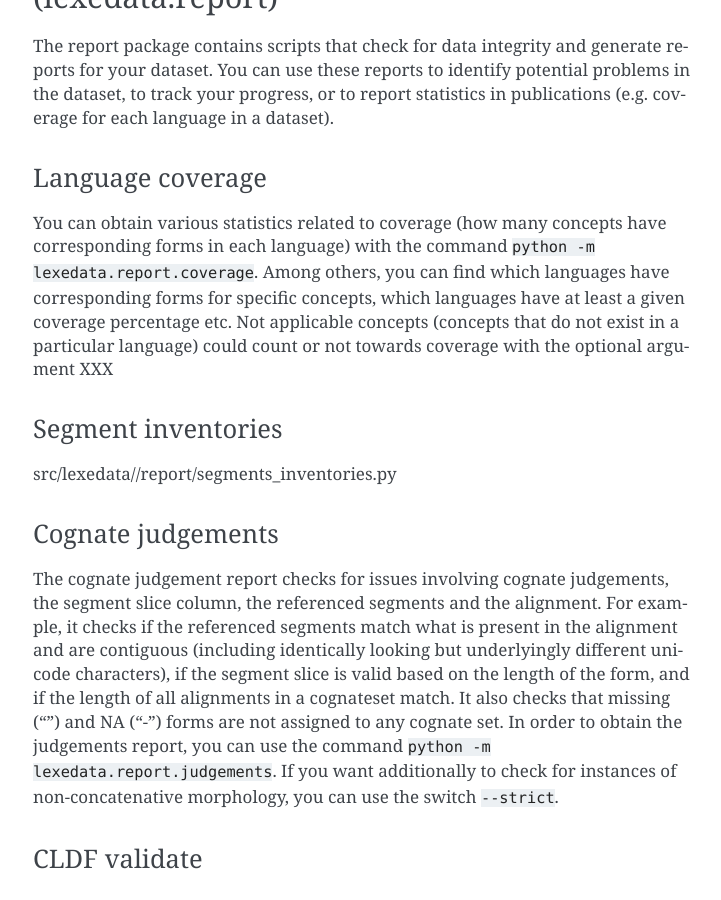
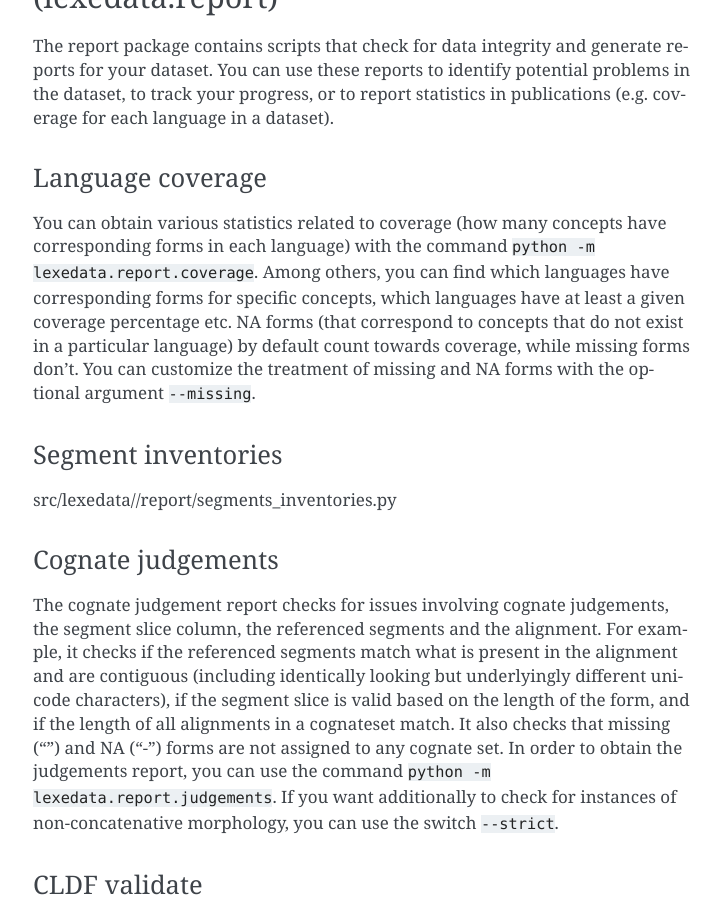
Before and after one commit to lexedata/lexedata, a Sphinx documentation site: the page built from docs/Manual.md, in a window 1280 px wide and 900 px high, scrolled down 8982 px. Shown: the whole window, without its empty margins (387-1108 px from the left). Built offline with Sphinx 7.4.7, drawn with Linux system fonts in a browser that asks for light colours.

Commit message:
update report.coverage for missing and NA

```diff
--- a/docs/Manual.md
+++ b/docs/Manual.md
@@ -129,7 +129,7 @@ The report package contains scripts that check for data integrity and generate r
 
 ### Language coverage
 You can obtain various statistics related to coverage (how many concepts have corresponding forms in each language) with the command `python -m lexedata.report.coverage`.
-Among others, you can find which languages have corresponding forms for specific concepts, which languages have at least a given coverage percentage etc. Not applicable concepts (concepts that do not exist in a particular language) could count or not towards coverage with the optional argument XXX
+Among others, you can find which languages have corresponding forms for specific concepts, which languages have at least a given coverage percentage etc. NA forms (that correspond to concepts that do not exist in a particular language) by default count towards coverage, while missing forms don't. You can customize the treatment of missing and NA forms with the optional argument `--missing`.
 
 ### Segment inventories
 src/lexedata//report/segments_inventories.py
```
